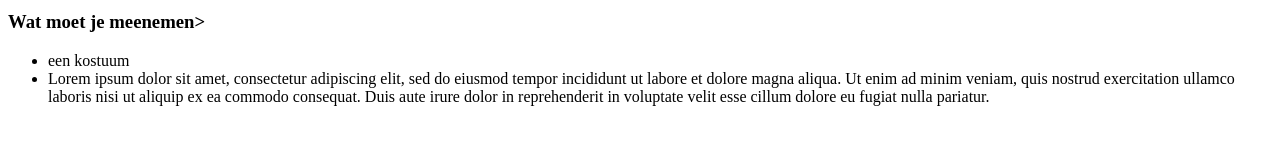
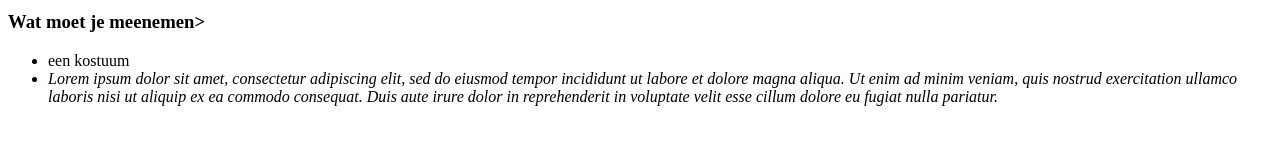
Before and after one commit to pumpkinpimmah/weekopdracht-2, a plain HTML site: page index.html in a window 1280 px wide. Shown: the part 224-368 px from the top of the page. Drawn offline with Linux system fonts and the light colour scheme.

Commit message:
WebLab Run 27-11-2026 11:40:50 (UTC+01:00)

```diff
--- a/index.html
+++ b/index.html
@@ -19,5 +19,5 @@
 <h3> Wat moet je meenemen></h3>
  <ul>
   <li> een kostuum </li>
-    <li>Lorem ipsum dolor sit amet, consectetur adipiscing elit, sed do eiusmod tempor incididunt ut labore et dolore magna aliqua. Ut enim ad minim veniam, quis nostrud exercitation ullamco laboris nisi ut aliquip ex ea commodo consequat. Duis aute irure dolor in reprehenderit in voluptate velit esse cillum dolore eu fugiat nulla pariatur.</li>
+    <li> <i> Lorem ipsum dolor sit amet, consectetur adipiscing elit, sed do eiusmod tempor incididunt ut labore et dolore magna aliqua. Ut enim ad minim veniam, quis nostrud exercitation ullamco laboris nisi ut aliquip ex ea commodo consequat. Duis aute irure dolor in reprehenderit in voluptate velit esse cillum dolore eu fugiat nulla pariatur.</i> </li>
 </ul>
```
Also changed, not shown: 1 other file.
